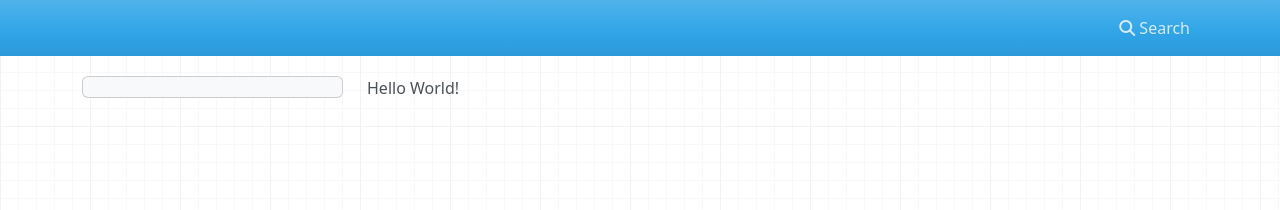
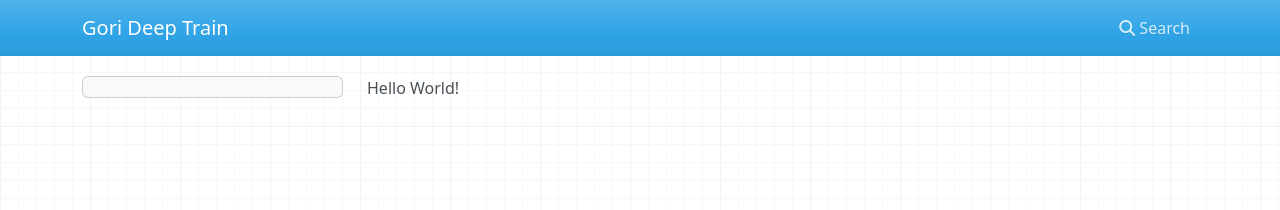
Before and after one commit to RedReservoir/gori-deep-train, an MkDocs documentation site: the page built from docs/index.md, in a window 1280 px wide. Shown: the top 210 px of the page. Built offline with MkDocs 1.6.1, drawn with Linux system fonts in a browser that asks for light colours; nearby versions of some CDN libraries.

Commit message:
Updated docs

```diff
--- a/mkdocs.yml
+++ b/mkdocs.yml
@@ -1,3 +1,5 @@
+site_name: Gori Deep Train
+
 nav:
   - Home: index.md
   # - Getting Started: getting-started.md
```
